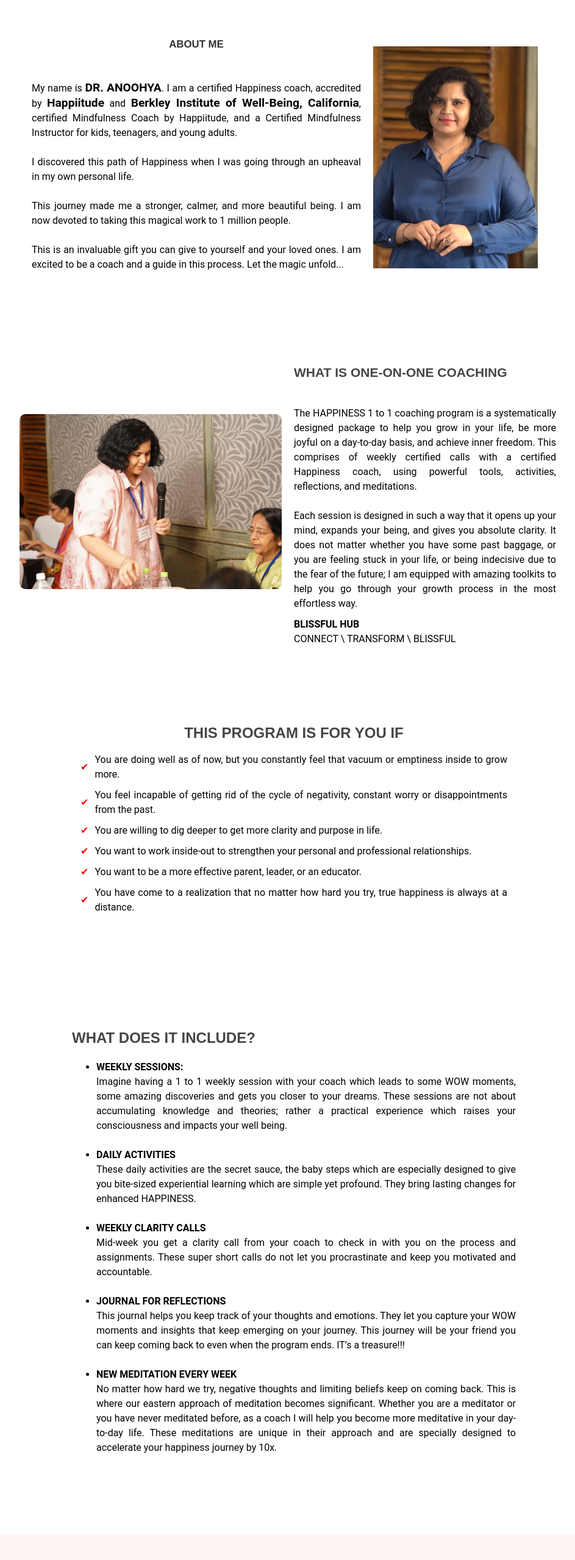
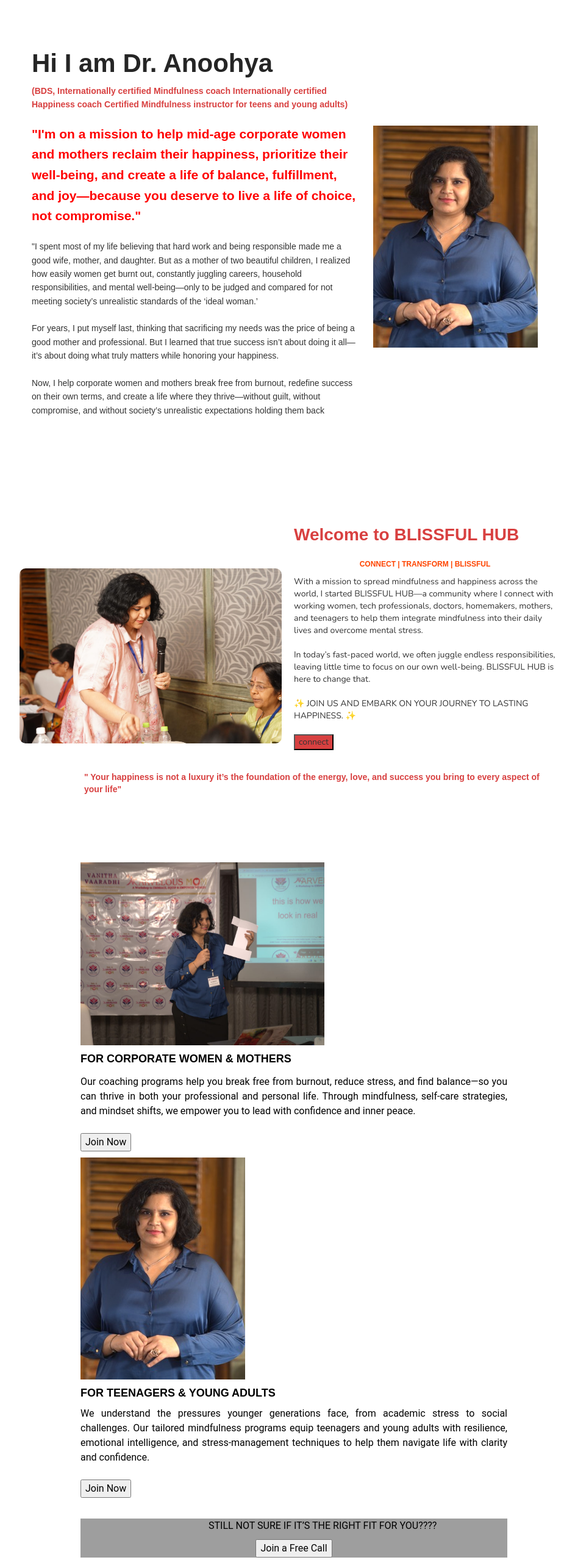
Before and after one commit to priyadamu66/Anoohya, a plain HTML site: page index.html in a window 1280 px wide. Shown: the part 1370-3928 px from the top of the page at 61% size, without its empty margins (158-1101 px from the left). Drawn offline with nearby package versions, Linux system fonts and the light colour scheme; grey boxes are pictures that could not be loaded; a web font is replaced by a local one.

Commit message:
updated site
updated site

```diff
--- a/css/templatemo-style.css
+++ b/css/templatemo-style.css
@@ -1451,3 +1451,21 @@ https://templatemo.com/tm-516-known
     margin: 0 auto; /* Ensures it stays centered */
   }
 }
+
+.quotes{
+  margin-left: -80%;
+  color: #D84040;
+}
+.two-img{
+  float: left;
+
+}
+.free{
+  margin-left: 30%;
+}
+.intro-2-image{
+  border-radius: 0%;
+}
+.bg-img{
+  background-image: url(/images/bg4.png);
+}
--- a/index.html
+++ b/index.html
@@ -155,18 +155,31 @@ https://templatemo.com/tm-516-known
       <section id="about-me">
           <div class="about-container">
             <div class="about-text">
-             <center> <b>ABOUT ME </center></b><br><br>
               <p>
-                My name is <b>DR. ANOOHYA</b>. I am a certified Happiness coach, accredited by
-                <b>Happiitude</b> and <b>Berkley Institute of Well-Being, California</b>, certified
-                Mindfulness Coach by Happiitude, and a Certified Mindfulness Instructor for kids,
-                teenagers, and young adults.<br><br>
-                I discovered this path of Happiness when I was going through an upheaval in my own
-                personal life.<br><br>
-                This journey made me a stronger, calmer, and more beautiful being. I am now devoted
-                to taking this magical work to 1 million people.<br><br>
-                This is an invaluable gift you can give to yourself and your loved ones. I am excited
-                to be a coach and a guide in this process. Let the magic unfold...
+               <h1>Hi I am Dr. Anoohya</h1>
+               <h5 style="color: #D84040;"> (BDS, Internationally certified Mindfulness coach
+                Internationally certified Happiness coach
+                Certified Mindfulness instructor for teens and young adults)</h5>
+
+               <h3 style="color: red;"> "I'm on a mission to help mid-age corporate women and mothers reclaim their
+                 happiness, prioritize their well-being, and create a life of balance,
+                 fulfillment, and joy—because you deserve to live a life of choice, not
+                 compromise." </h3><br>
+
+               "I spent most of my life believing that hard work and being responsible made me
+               a good wife, mother, and daughter. But as a mother of two beautiful children, I
+               realized how easily women get burnt out, constantly juggling careers, household
+               responsibilities, and mental well-being—only to be judged and compared for not
+               meeting society’s unrealistic standards of the ‘ideal woman.’<br><br>
+
+               For years, I put myself last, thinking that sacrificing my needs was the price of
+               being a good mother and professional. But I learned that true success isn’t about
+                doing it all—it’s about doing what truly matters while honoring your happiness.<br><br>
+
+               Now, I help corporate women and mothers break free from burnout, redefine success
+                on their own terms, and create a life where they thrive—without guilt, without
+                compromise, and without society’s unrealistic expectations holding them back<br> <br>
+
               </p>
             </div>
             <div class="about-image">
@@ -179,21 +192,30 @@ https://templatemo.com/tm-516-known
       <section id="intro-para2">
           <div class="intro-2">
               <div class="intro-2-text">
-                  <h3><b>WHAT IS ONE-ON-ONE COACHING</b></h3><br><br>
                   <p>
-                      The HAPPINESS 1 to 1 coaching program is a systematically designed package to help you
-                      grow in your life, be more joyful on a day-to-day basis, and achieve inner freedom.
-                      This comprises of weekly certified calls with a certified Happiness coach, using
-                      powerful tools, activities, reflections, and meditations.<br><br>
+                   <h2 style="color: #D84040;"> Welcome to BLISSFUL HUB</h2>
+         <center>  <h6 style="color: orangered;">CONNECT | TRANSFORM | BLISSFUL</h6> </center>
 
-                      Each session is designed in such a way that it opens up your mind, expands your being,
-                      and gives you absolute clarity. It does not matter whether you have some past baggage,
-                      or you are feeling stuck in your life, or being indecisive due to the fear of the future;
-                      I am equipped with amazing toolkits to help you go through your growth process in the
-                      most effortless way.
-                  </p>
-                  <p><strong>BLISSFUL HUB</strong><br>
-                  CONNECT \ TRANSFORM \ BLISSFUL</p>
+     With a mission to spread mindfulness and happiness across the world, I started
+     BLISSFUL HUB—a community where I connect with working women, tech professionals, doctors,
+      homemakers, mothers, and teenagers to help them integrate mindfulness into their daily
+      lives and overcome mental stress.<br><br>
+
+   In today’s fast-paced world, we often juggle endless responsibilities, leaving little time
+   to focus on our own well-being. BLISSFUL HUB is here to change that.<br><br>
+
+
+✨ JOIN US AND EMBARK ON YOUR JOURNEY TO LASTING HAPPINESS. ✨<br><br>
+
+<button style="background-color: #D84040; float: inline-start;">connect</button>
+                  </p><br><br>
+
+                  <h5 class="quotes">
+                    " Your happiness is not a luxury
+
+it’s the foundation of the energy, love, and success you bring to every aspect of your life"
+                  </h5>
+
               </div>
 
               <div class="intro-2-image">
@@ -206,7 +228,7 @@ https://templatemo.com/tm-516-known
       <section id="program">
           <div class="intro-program">
               <div class="intro-program">
-                  <h3>THIS PROGRAM IS FOR YOU IF</h3>
+                <!--  <h3>THIS PROGRAM IS FOR YOU IF</h3>
                   <ul>
                     <li>
                          You are doing well as of now, but you constantly
@@ -230,7 +252,37 @@ https://templatemo.com/tm-516-known
                          You have come to a realization that no matter how hard you try,
                          true happiness is always at a distance.
                     </li>
-                  </ul>
+                  </ul>-->
+                 <div class="two-img">
+                  <img src="./images/4.jpeg" alt="two images" width="400px" height="300px">
+                  <h4 style="float: left;">FOR CORPORATE WOMEN & MOTHERS</h4><br><br><br>
+
+                  <p>Our coaching programs help you break free from burnout, reduce stress,
+                    and find balance—so you can thrive in both your professional and personal life.
+                     Through mindfulness, self-care strategies, and mindset shifts, we empower
+                      you to lead with confidence and inner peace.<br><br>
+
+                      <button>Join Now</button>
+                    </p>
+
+               <img src="./images/1.jpeg" alt="second-img">
+               <h4>FOR TEENAGERS & YOUNG ADULTS</h4>
+               <p>
+     We understand the pressures younger generations face, from academic stress to social
+     challenges. Our tailored mindfulness programs equip teenagers and young adults with
+     resilience, emotional intelligence, and stress-management techniques to help them navigate
+     life with clarity and confidence.<br><br>
+
+                       <button>Join Now</button>
+
+               </p>   <br>
+
+               <div class="bg-img">
+           <center>  <p class="free"> STILL NOT SURE IF IT’S THE RIGHT FIT FOR YOU????</p>  </center>
+
+          <center> <button>Join a Free Call</button>  </center>
+     </div>
+               </div>
 
               </div>
 
@@ -239,7 +291,7 @@ https://templatemo.com/tm-516-known
       </section>
 
 
-      <section id="activities">
+      <!--<section id="activities">
           <div class="activity-text">
               <div class="act-text">
                   <h3>WHAT DOES IT INCLUDE?</h3><br>
@@ -277,7 +329,7 @@ This journal helps you keep track of your thoughts and emotions. They let you ca
                   </ul>
               </div>
           </div>
-      </section>
+      </section>-->
 
 
 
@@ -315,7 +367,7 @@ This journal helps you keep track of your thoughts and emotions. They let you ca
           </div>
       </section>
 
-      <section id="zero">
+      <!--<section id="zero">
           <div class="zero-session">
               <div class="last-session">
                <h3>STILL NOT SURE IF IT’S THE RIGHT FIT FOR YOU????</h3><br>
@@ -332,10 +384,10 @@ This journal helps you keep track of your thoughts and emotions. They let you ca
 
 
           </div>
-      </section>
+      </section>-->
 
      <!-- FEATURE -->
-     <section id="feature">
+     <!--<section id="feature">
           <div class="container">
                <div class="row">
                <center><h3>Our Services</h3></center><br>
@@ -379,11 +431,11 @@ This journal helps you keep track of your thoughts and emotions. They let you ca
 
                </div>
           </div>
-     </section>
+     </section>-->
 
 
      <!-- ABOUT -->
-     <section id="about">
+     <!--<section id="about">
           <div class="container">
                <div class="row">
 
@@ -436,7 +488,7 @@ This journal helps you keep track of your thoughts and emotions. They let you ca
 
                </div>
           </div>
-     </section>
+     </section>-->
 
 
      <!-- TEAM -->
@@ -702,7 +754,9 @@ This journal helps you keep track of your thoughts and emotions. They let you ca
 
                     <div class="col-md-12 col-sm-12">
                          <div class="section-title">
-                              <h2>Clients Reviews <small>from around the world</small></h2>
+                              <h2>Clients Reviews <small></small></h2>
+                              We Never mention names and details of our clients to
+                              provide safe space for their well being and privacy
                          </div>
 
                          <div class="owl-carousel owl-theme owl-client">
@@ -712,11 +766,12 @@ This journal helps you keep track of your thoughts and emotions. They let you ca
                                              <img src="images/tst-image1.jpg" class="img-responsive" alt="">
                                         </div>
                                         <div class="tst-author">
-                                             <h4>Jackson</h4>
-                                             <span>Shopify Developer</span>
+                                             <h4>From</h4>
+                                             <span>Home Maker</span>
                                         </div>
-          <p>“Dr. Anoohya’s coaching has transformed my life. I’m now
-               more grounded and resilient.”
+          <p>“Its a wonderful experience Anuhya travelling with you for the awareness sessions.
+               Activities have helped me to be in the present moment to know more about myself
+               and forgiveness has helped me lot to be more aware. Thank u Anuhya😊".”
                                         </p>
                                         <div class="tst-rating">
                                              <i class="fa fa-star"></i>
@@ -734,10 +789,13 @@ This journal helps you keep track of your thoughts and emotions. They let you ca
                                              <img src="images/tst-image2.jpg" class="img-responsive" alt="">
                                         </div>
                                         <div class="tst-author">
-                                             <h4>Camila</h4>
-                                             <span>Marketing Manager</span>
+                                             <h4>From</h4>
+                                             <span>Working Mother</span>
                                         </div>
-       <p>“Her sessions are a perfect blend of insight and practice. Highly recommended!”
+       <p>"I tried to be responsive not reactive to my kids yesterday. It a win for me keeping
+           that patience through out that day.Although 1-2 times I’m reactive when my
+           kids not keeping their drinking glasses in the sink. And drinking water
+            💧 just before dinner.""
      </p>
                                         <div class="tst-rating">
                                              <i class="fa fa-star"></i>
@@ -753,10 +811,13 @@ This journal helps you keep track of your thoughts and emotions. They let you ca
                                              <img src="images/tst-image3.jpg" class="img-responsive" alt="">
                                         </div>
                                         <div class="tst-author">
-                                             <h4>Barbie</h4>
-                                             <span>Art Director</span>
+                                             <h4>From</h4>
+                                             <span>Mother of a teenager</span>
                                         </div>
-          <p>“Her sessions are a perfect blend of insight and practice. Highly recommended!”
+          <p>"Thank you Dr. Anoohya, I randomly opted for your course but I had an
+               amazing experience with all the 9 Rasas, which were all new n very beneficial.
+               The course was very well conducted by you and it changed my pattern of thinking
+               about myself. thank u n hope to meet again 🥰🥰🥰"
           </p>
                                         <div class="tst-rating">
                                              <i class="fa fa-star"></i>
@@ -821,7 +882,7 @@ This journal helps you keep track of your thoughts and emotions. They let you ca
 
                     <div class="col-md-6 col-sm-12">
                          <div class="contact-image">
-                              <img src="./images/3.jpeg" width="300px" height="50px" class="img-responsive" alt="Smiling Two Girls">
+                              <img src="./images/1.jpeg" width="300px" height="50px" class="img-responsive" alt="Smiling Two Girls">
                          </div>
                     </div>
 
```
